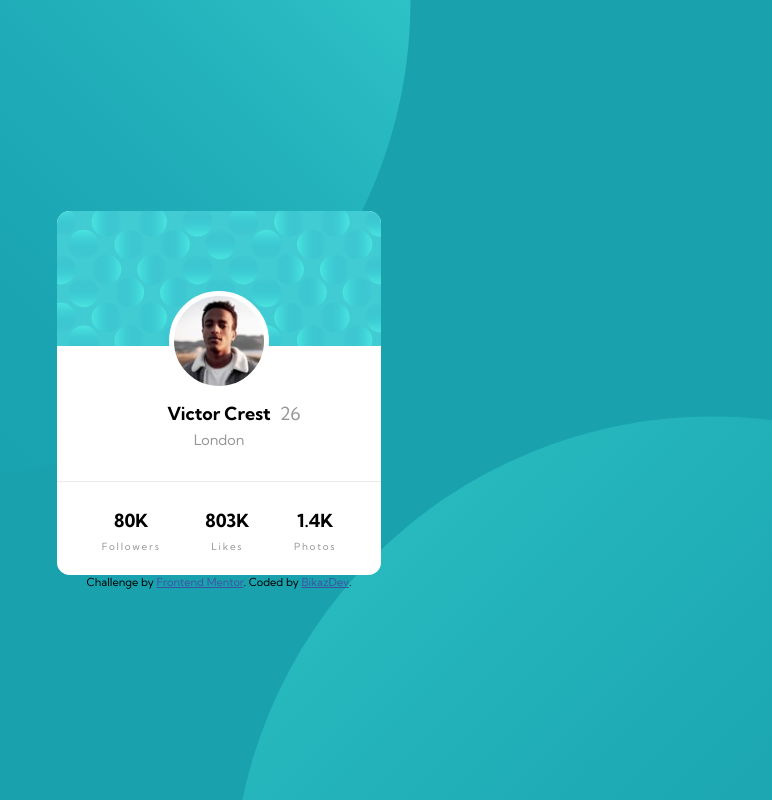
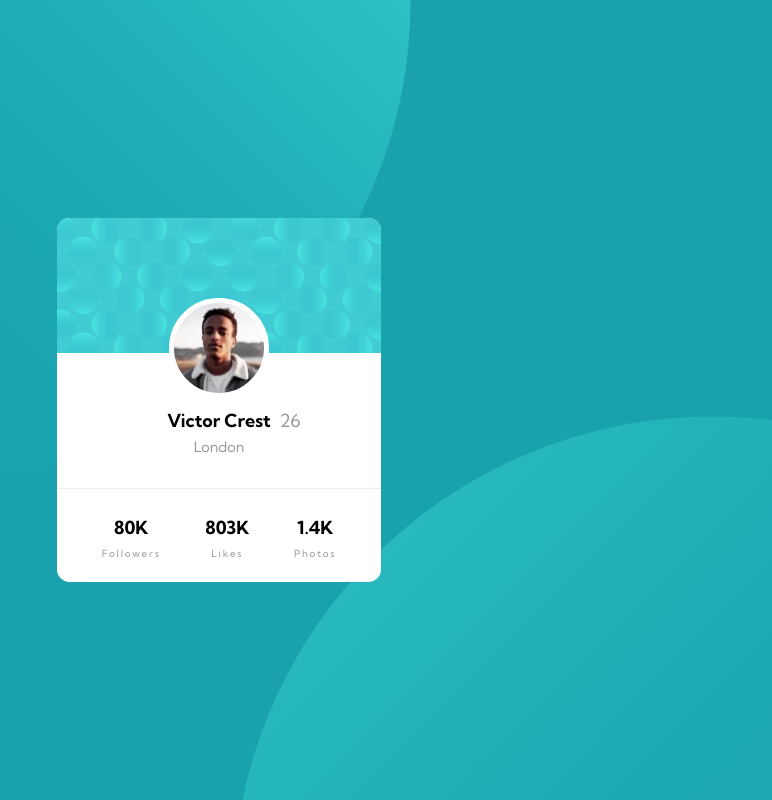
Before and after one commit to bikazdev/profile-card-component-main, a plain HTML site: page index.html in a window 1280 px wide. Shown: the whole page, without its empty margins (421-1193 px from the left). Drawn offline with Linux system fonts and the light colour scheme.

Commit message:
Update index.html

```diff
--- a/index.html
+++ b/index.html
@@ -8,12 +8,6 @@
   <link rel="icon" type="image/png" sizes="32x32" href="./images/favicon-32x32.png">
 
   <title>Frontend Mentor | Profile card component</title>
-
-  <!-- Feel free to remove these styles or customise in your own stylesheet 👍 -->
-  <style>
-    .attribution { font-size: 11px; text-align: center; }
-    .attribution a { color: hsl(228, 45%, 44%); }
-  </style>
 </head>
 <body>
 
@@ -43,10 +37,6 @@
         </div>
       </div>
     </div>
-    <div class="attribution">
-      Challenge by <a href="https://www.frontendmentor.io?ref=challenge" target="_blank">Frontend Mentor</a>.
-      Coded by <a href="https://github.com/bikazdev">BikazDev</a>.
-    </div>
   </main>
 
 
```
